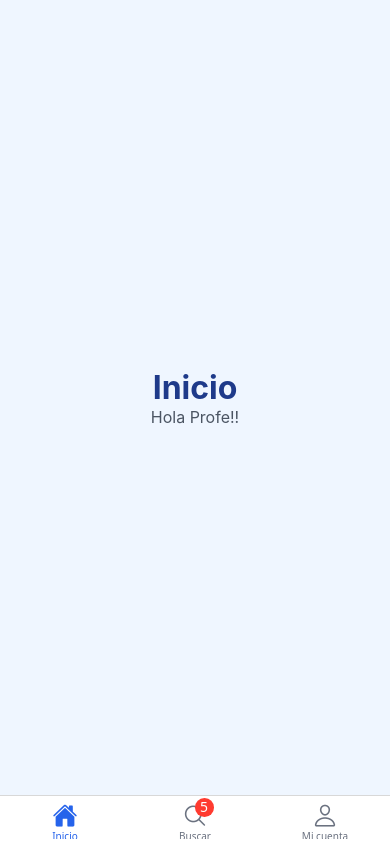
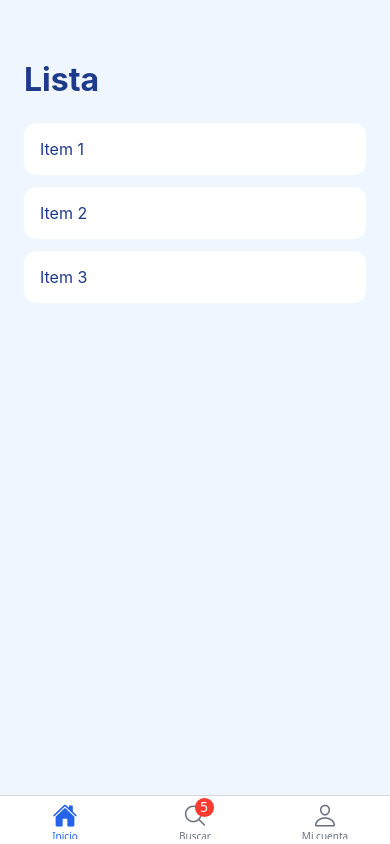
Before and after one commit to SCRAT-IceAge/MiTabsApp, a React Native app: screen / in a window 390 px wide. Built offline with nearby package versions, Linux system fonts and the light colour scheme.

Commit message:
0.3.2 pantalla inicio apunta a HomeStackNavigaor

```diff
--- a/src/navigation/AppNavigator.tsx
+++ b/src/navigation/AppNavigator.tsx
@@ -1,13 +1,27 @@
+/* Actualiz navegador principal: Ahora pestaa inicio no apunta a inicioScreen, sino a HomeStackNavigator */
+
 import React from 'react';
 import { createBottomTabNavigator } from '@react-navigation/bottom-tabs';
+import { createNativeStackNavigator } from '@react-navigation/native-stack';
 import { Ionicons } from '@expo/vector-icons';
-import { RootTabParamList } from '../types/navigation';
+import { RootTabParamList, HomeStackParamList } from '../types/navigation';
 
-import InicioScreen from '../screens/InicioScreen';
+import ListaScreen from '../screens/HomeStack/ListaScreen';
+import DetalleScreen from '../screens/HomeStack/DetalleScreen';
 import BuscarScreen from '../screens/BuscarScreen';
 import PerfilScreen from '../screens/PerfilScreen';
 
 const Tab = createBottomTabNavigator<RootTabParamList>();
+const Stack = createNativeStackNavigator<HomeStackParamList>();
+
+function HomeStackNavigator() {
+  return (
+    <Stack.Navigator screenOptions={{ headerShown: false }}>
+      <Stack.Screen name="Lista" component={ListaScreen} />
+      <Stack.Screen name="Detalle" component={DetalleScreen} />
+    </Stack.Navigator>
+  );
+}
 
 export default function AppNavigator() {
   return (
@@ -18,31 +32,19 @@ export default function AppNavigator() {
         tabBarInactiveTintColor: '#6b7280',
         tabBarIcon: ({ focused, color, size }) => {
           let iconName: string;
-
           switch (route.name) {
             case 'Inicio': iconName = focused ? 'home' : 'home-outline'; break;
             case 'Buscar': iconName = focused ? 'search' : 'search-outline'; break;
             case 'Perfil': iconName = focused ? 'person' : 'person-outline'; break;
-            default: iconName = 'help';
+            default:       iconName = 'help';
           }
-
           return <Ionicons name={iconName as any} size={size} color={color} />;
         },
       })}
     >
-      <Tab.Screen name="Inicio" component={InicioScreen} />
-      <Tab.Screen
-        name="Buscar"
-        component={BuscarScreen}
-        options={{ tabBarBadge: 5 }}
-      />
-      <Tab.Screen
-        name="Perfil"
-        component={PerfilScreen}
-        options={{
-          tabBarLabel: 'Mi cuenta',
-        }}
-      />
+      <Tab.Screen name="Inicio" component={HomeStackNavigator} />
+      <Tab.Screen name="Buscar" component={BuscarScreen} options={{ tabBarBadge: 5 }} />
+      <Tab.Screen name="Perfil" component={PerfilScreen} options={{ tabBarLabel: 'Mi cuenta' }} />
     </Tab.Navigator>
   );
 }
--- a/src/screens/HomeStack/DetalleScreen.tsx
+++ b/src/screens/HomeStack/DetalleScreen.tsx
@@ -0,0 +1,35 @@
+import React from 'react';
+import { View, Text, TouchableOpacity, StyleSheet } from 'react-native';
+import { NativeStackScreenProps } from '@react-navigation/native-stack';
+import { HomeStackParamList } from '../../types/navigation';
+
+type Props = NativeStackScreenProps<HomeStackParamList, 'Detalle'>;
+
+const detalles: Record<number, { nombre: string; descripcion: string }> = {
+  1: { nombre: 'Item 1', descripcion: 'Descripción del item 1.' },
+  2: { nombre: 'Item 2', descripcion: 'Descripción del item 2.' },
+  3: { nombre: 'Item 3', descripcion: 'Descripción del item 3.' },
+};
+
+export default function DetalleScreen({ route, navigation }: Props) {
+  const { id } = route.params;
+  const item = detalles[id];
+
+  return (
+    <View style={styles.container}>
+      <TouchableOpacity onPress={() => navigation.goBack()} style={styles.back}>
+        <Text style={styles.backTexto}>← Volver</Text>
+      </TouchableOpacity>
+      <Text style={styles.titulo}>{item.nombre}</Text>
+      <Text style={styles.descripcion}>{item.descripcion}</Text>
+    </View>
+  );
+}
+
+const styles = StyleSheet.create({
+  container: { flex: 1, backgroundColor: '#eff6ff', padding: 24, paddingTop: 60 },
+  back: { marginBottom: 24 },
+  backTexto: { fontSize: 16, color: '#2563eb' },
+  titulo: { fontSize: 28, fontWeight: 'bold', color: '#1e3a8a', marginBottom: 12 },
+  descripcion: { fontSize: 16, color: '#374151' },
+});
```
